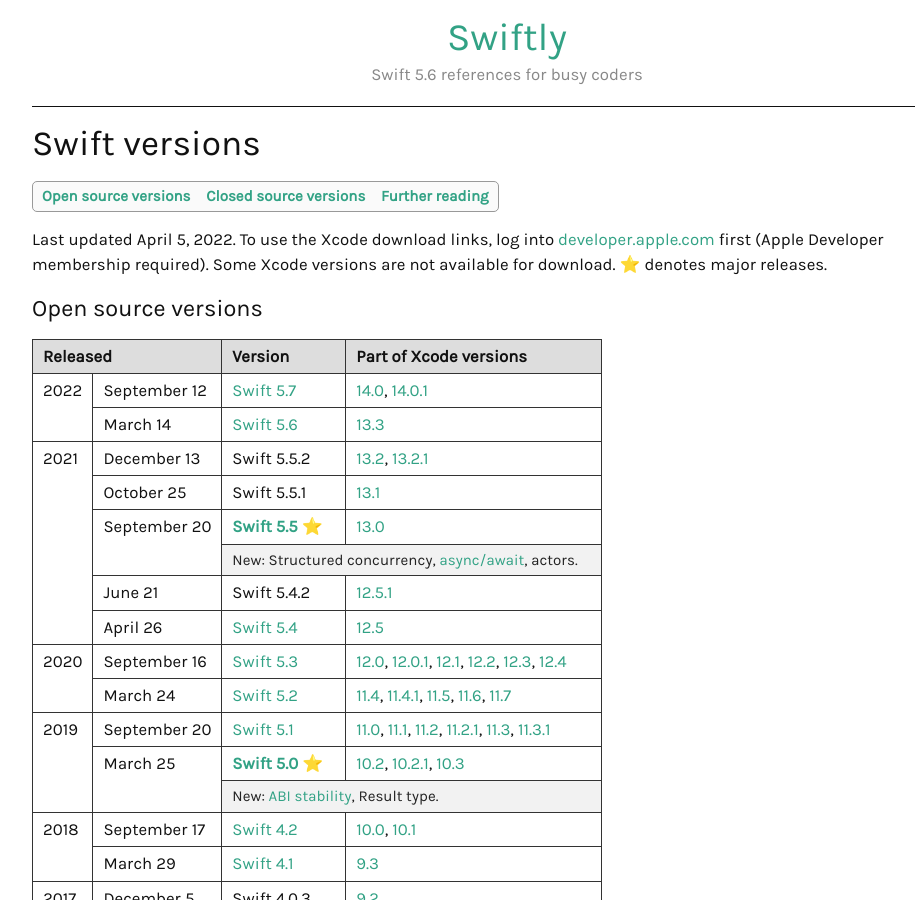
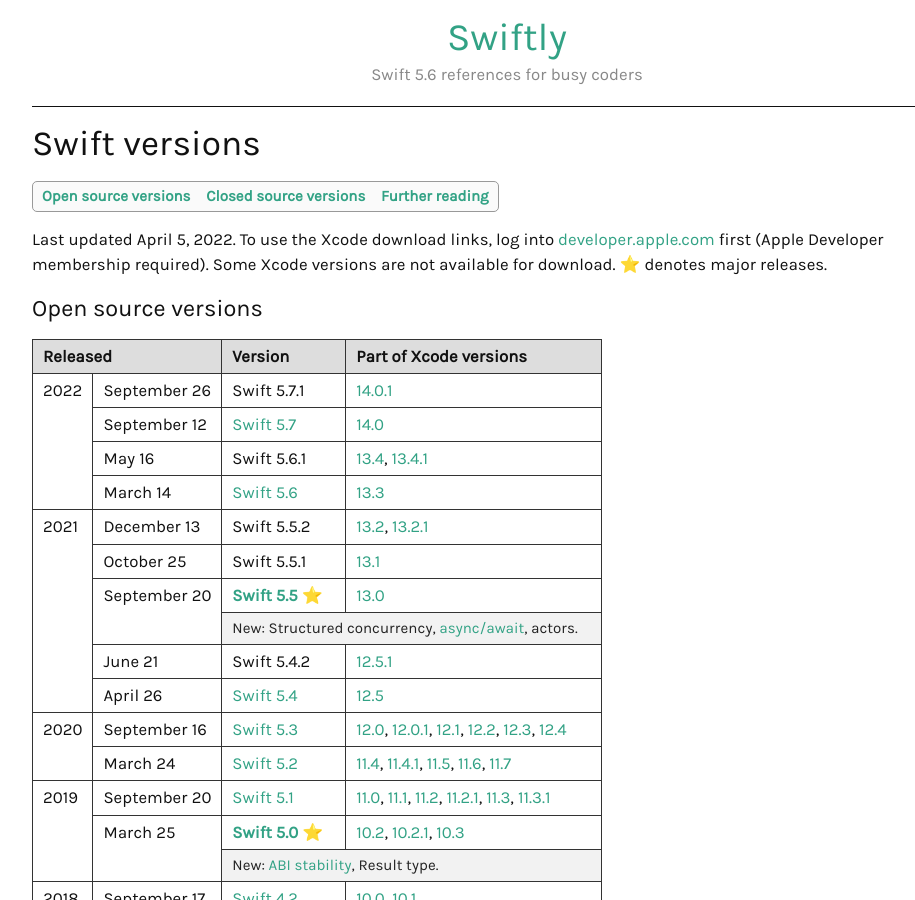
Before and after one commit to ebelinski/swiftly, a Jekyll site: the page built from _guides/swift-versions.md, in a window 1280 px wide and 900 px high. Shown: the whole window, without its empty margins (133-1048 px from the left). Built offline with Jekyll 4.4.1, drawn with Linux system fonts in a browser that asks for light colours.

Commit message:
Added Swift 5.7.1, 5.6.1.

```diff
--- a/_guides/swift-versions.md
+++ b/_guides/swift-versions.md
@@ -23,14 +23,28 @@ Last updated April 5, 2022. To use the Xcode download links, log into [developer
     <th>Part of Xcode versions</th>
   </tr>
   <tr>
-    <td rowspan="2">2022</td>
+    <td rowspan="4">2022</td>
+    <td>September 26</td>
+    <td class="nowrap">Swift 5.7.1</td>
+    <td>
+      <a href="https://developer.apple.com/services-account/download?path=/Developer_Tools/Xcode_14.0.1/Xcode_14.0.1.xip">14.0.1</a>
+    </td>
+  </tr>
+  <tr>
     <td>September 12</td>
     <td class="nowrap">
       <a href="https://www.swift.org/blog/swift-5.7-released/">Swift 5.7</a>
     </td>
     <td>
-      <a href="https://developer.apple.com/services-account/download?path=/Developer_Tools/Xcode_14/Xcode_14.xip">14.0</a>,
-      <a href="https://developer.apple.com/services-account/download?path=/Developer_Tools/Xcode_14.0.1/Xcode_14.0.1.xip">14.0.1</a>
+      <a href="https://developer.apple.com/services-account/download?path=/Developer_Tools/Xcode_14/Xcode_14.xip">14.0</a>
+    </td>
+  </tr>
+  <tr>
+    <td>May 16</td>
+    <td class="nowrap">Swift 5.6.1</td>
+    <td>
+      <a href="https://developer.apple.com/services-account/download?path=/Developer_Tools/Xcode_13.4/Xcode_13.4.xip">13.4</a>,
+      <a href="https://developer.apple.com/services-account/download?path=/Developer_Tools/Xcode_13.4.1/Xcode_13.4.1.xip">13.4.1</a>
     </td>
   </tr>
   <tr>
```
